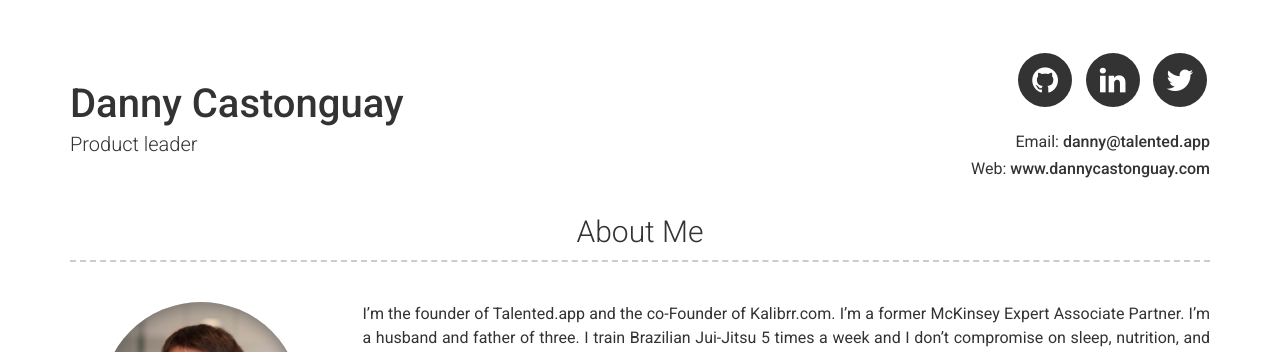
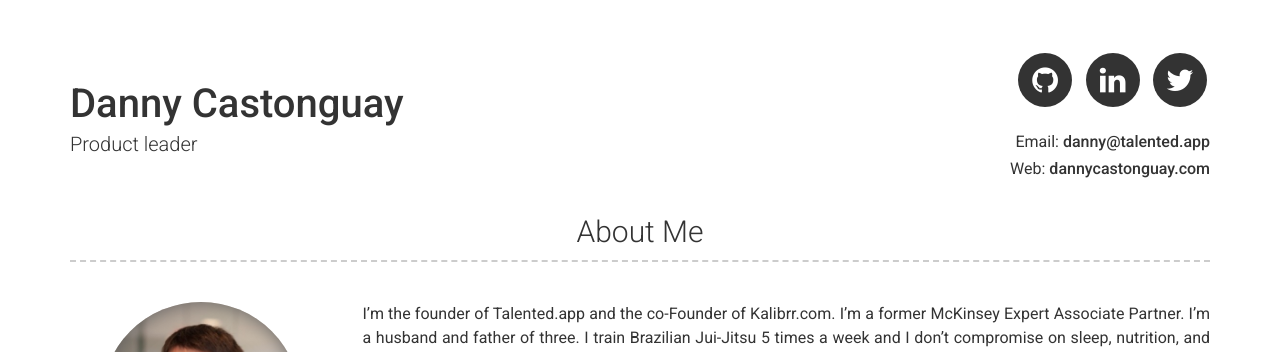
Before and after one commit to dannycastonguay/dannyresume, a Jekyll site: the page built from index.md, in a window 1280 px wide. Shown: the top 352 px of the page. Built offline with Jekyll 4.4.1, drawn with Linux system fonts in a browser that asks for light colours.

Commit message:
Update _config.yml

```diff
--- a/_config.yml
+++ b/_config.yml
@@ -6,7 +6,7 @@ repository: dannycastonguay/resume
 name: Danny Castonguay
 title: Product leader
 email: danny@talented.app
-website: www.dannycastonguay.com
+website: dannycastonguay.com
 
 # Social links
 twitter_username: dannycast0nguay
```
